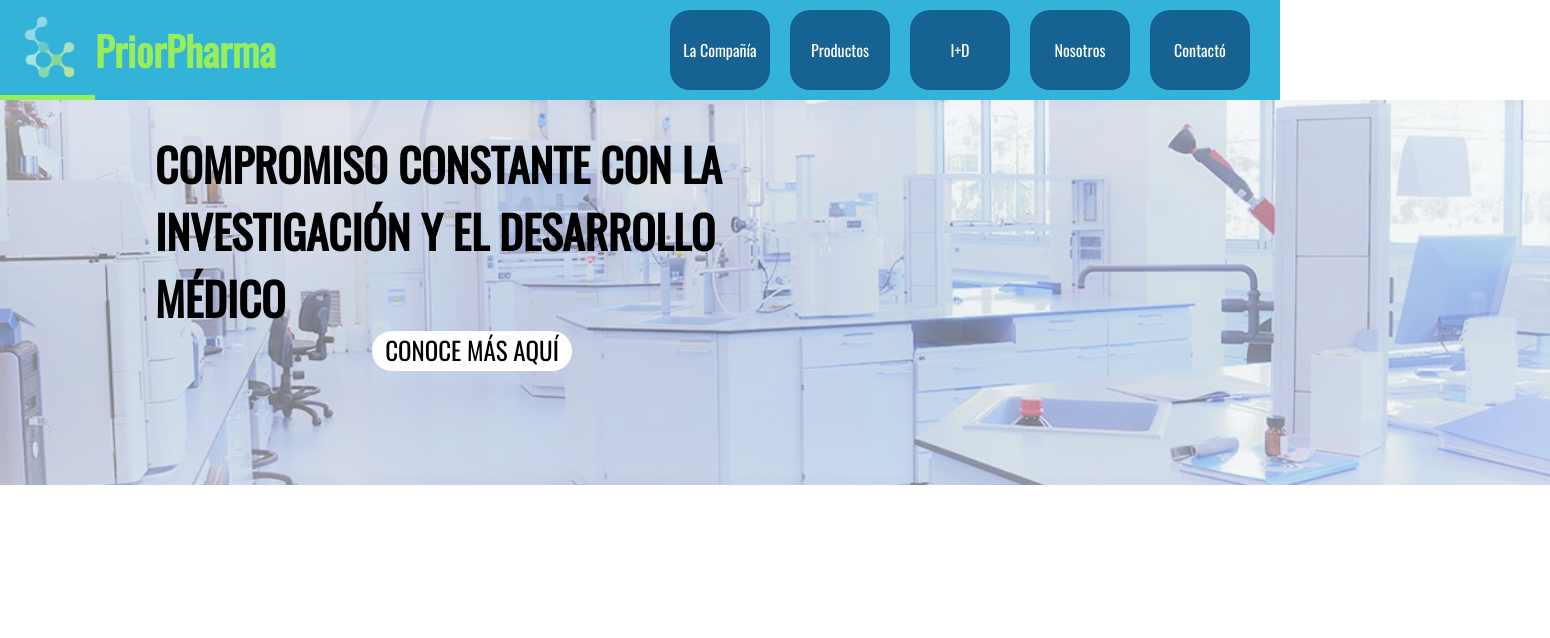
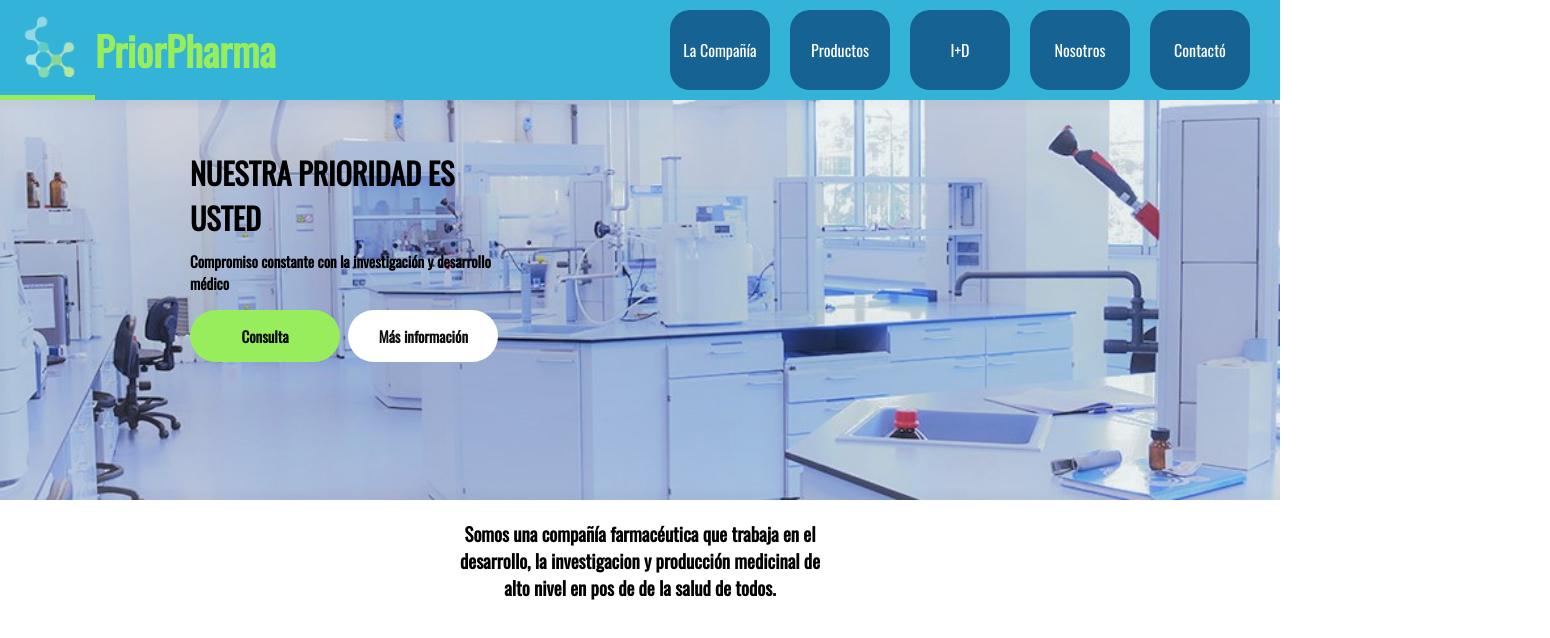
Before and after one commit to FabiC38/Landing-Page, a plain HTML site: page index.html in a window 1280 px wide. Shown: the whole page, 1550 px wide, since content can reach past the window. Drawn offline with nearby package versions, Linux system fonts and the light colour scheme.

Commit message:
Continuacion

```diff
--- a/index.html
+++ b/index.html
@@ -7,9 +7,9 @@
 <body>
     <header>
 
-        <div >
+        <div>
 
-            <nav>
+            <nav class="navegador"  width="100px">
 
                <img class="logo" src="LogoFarmaceutica.png" >
                <h1>PriorPharma</h1>
@@ -27,19 +27,30 @@
                 </ul>
 
             </nav>
+        </div>
 
-        </div>
-        <div class="contenedor">
-            <img class="portada" src="laboratorio 1.jpg" width="1550px">
-            <div class="texto-encima">
-                <h2>
-                    COMPROMISO CONSTANTE CON LA INVESTIGACIÓN
-                    Y EL DESARROLLO MÉDICO
-                </h2>
-            </div>
-            <div ><a class="botonsito" href="index.html">CONOCE MÁS AQUÍ</a></div>
-        </div>
+
     </header>
+    <div class="contenedor">
+        <section class="sub-contenedor">
+            <h2>NUESTRA PRIORIDAD ES USTED</h2>
+            <h4>Compromiso constante con la investigación y desarrollo médico</h4>
+            <button class="bottom" id="B1" href="index.html">Consulta</button>
+            <button class="bottom" id="B2" href="index.html">Más información</button>
+        </section>
+
+    </div>
+    <div class="bajo">
+     <section class="sub-contenedor2" >
+        <h3>
+            Somos una compañía farmacéutica que
+            trabaja en el desarrollo, la investigacion y
+            producción medicinal de alto nivel en pos de
+            de la salud de todos.
+        </h3>
+     </section>
+    </div>
+
 
 </body>
 </html>
--- a/style.css
+++ b/style.css
@@ -2,19 +2,19 @@
     padding: 0;
     margin: 0;
     box-sizing: border-box;
+
 }
-nav{
+
+.navegador{
     height: 100px;
-    width: 100vw;
     display: flex;
-    justify-content: space-between;
+    flex-direction: row;
     background-color: #33B3D8;
 }
 ul{
     display: flex;
+    flex-direction: row;
     justify-content: flex-end;
-    align-items: center;
-    height: 100%;
     list-style: none;
     margin-right: 20px;
     font-family: 'Oswald', sans-serif;
@@ -55,50 +55,86 @@ li{
     border-radius: 20px;
 
 }
-a:hover{
+.boton:hover{
     border-bottom: solid #4EC21F 5px;
     background-color: #98ED5D;
 }
 
 .contenedor{
-    position: relative;
-    display: inline-block;
+    width: 100%;
+    height: 50%;
+    display: flex;
+    background-image: url(laboratorio1.jpg);
+    background-repeat: no-repeat;
+    background-size: cover;
+    background-position: center;
+}
+
+.sub-contenedor{
+    color: black;
+    padding: 0px 90px;
+    text-decoration: solid;
+}
+.sub-contenedor h2 {
+    font-size: 30px;
+    width: 60%;
+    height: 100px;
+    display: flex;
+    justify-content: space-between;
+    flex-direction: column;
+    margin-top: 50px;
+    margin-left: 100px;
+    font-family: 'Oswald', sans-serif;
 
 }
-.portada{
-    opacity: .6;
+.sub-contenedor h4{
+    font-size: 15px;
+    width: 70%;
+    height: 60px;
+    display: flex;
+    justify-content: space-between;
+    margin-left: 100px;
+    font-family: 'Oswald', sans-serif;
 }
-.texto-encima{
-    position: absolute;
-    top: 30px;
-    right: 50%;
-    left: 10%;
-    text-decoration-style: solid;
-    font-size: 30px;
+.bottom{
+    width: 150px;
+    color: #0e0e0e;
+    border-color: #0e0e0e;
+    border-top-left-radius: 28px;
+    border-top-right-radius: 28px;
+    border-bottom-left-radius: 28px;
+    border-bottom-right-radius: 28px;
+    background: #fff;
+    border-style: solid;
+    margin-left: 100px;
+    border: 1px;
+    padding: 15px;
+    font-weight: 600;
     font-family: 'Oswald', sans-serif;
-
-
-
+    font-size: 15px;
+}
+#B1{
+   border-bottom: #4EC21F;
+   background-color: #98ED5D;
 }
 
-.botonsito{
-    position: absolute;
-    top: 60%;
-    left: 24%;
-    font-size: 25px;
-    border: 25px;
-    color: black;
-    font-family: 'Oswald', sans-serif;
-    text-align: center;
-    background-color: white;
-    width: 200px;
-    height: 40px;
-    text-decoration: none;
-    border-radius: 20px;
-
-
-}
-.botonsito:hover{
-    border-bottom: solid #4EC21F 5px;
+#B2:hover{
+    border-bottom: #4EC21F;
     background-color: #98ED5D;
 }
+#B2{
+    margin-left: 1%;
+}
+.bajo{
+    width: 100%;
+    height: 100%;
+}
+.sub-contenedor2{
+    text-align: center;
+    display: flex;
+    align-items: center;
+    justify-content: center;
+    padding: 0px 35%;
+    margin-top: 20px;
+    font-family: 'Oswald', sans-serif;
+}
```
Also changed, not shown: laboratorio1.jpg (renamed from laboratorio 1.jpg).
